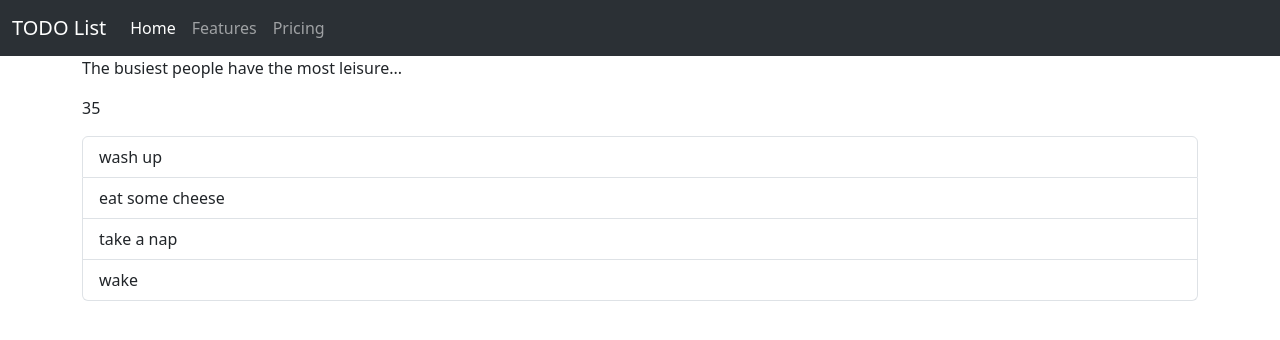
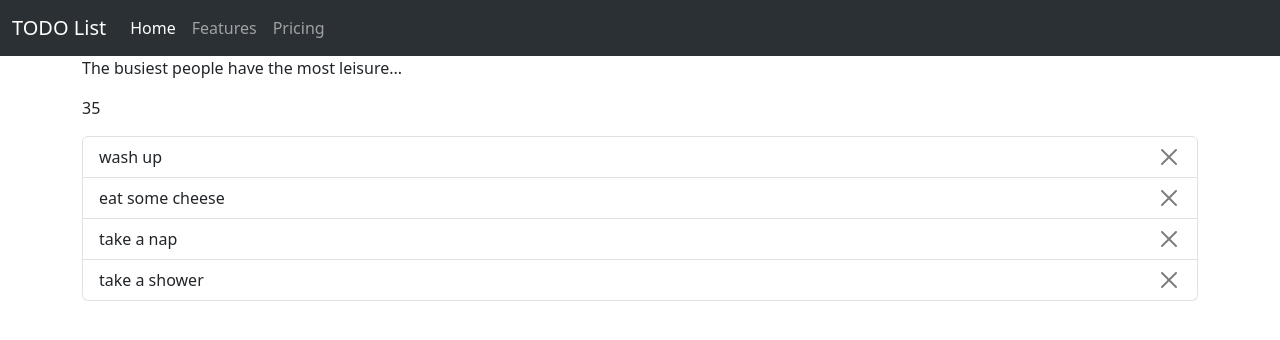
Before and after one commit to LuisaAlejandra/react-course, a React (Create React App) app: page / in a window 1280 px wide. Shown: the top 340 px of the page. Built offline with nearby package versions, Linux system fonts and the light colour scheme.

Commit message:
Handling Events - Delete

```diff
--- a/src/App.js
+++ b/src/App.js
@@ -15,9 +15,11 @@ class TodoComponent extends Component {
   constructor() {
     super();
     this.state = {
-      todos: ["wash up", "eat some cheese", "take a nap", "wake"],
+      todos: ["wash up", "eat some cheese", "take a nap", "take a shower"],
       age: 30,
     };
+    this.handleOnClick = this.handleOnClick.bind(this);
+    this.handleDelete = this.handleDelete.bind(this)
   }
 
   componentDidMount() {
@@ -32,15 +34,27 @@ class TodoComponent extends Component {
   //   ))
   // }
 
+  handleOnClick() {
+    alert(`you clicked me`);
+  }
+
+  handleDelete(item) {
+    this.setState((prevState) => ({
+      todos: prevState.todos.filter((val, index) => item !== val),
+    }));
+  }
+
   render() {
     const todoList = this.state.todos.map((item, index) => (
-        <TodoItem item={item} key={index} />
+      <TodoItem item={item} key={index} handleDelete={this.handleDelete} />
     ));
 
     return (
       <>
         <div className="container">
-          <p>The busiest people have the most leisure...</p>
+          <p onClick={this.handleOnClick}>
+            The busiest people have the most leisure...
+          </p>
           <p>{this.state.age}</p>
           <ul className="list-group">{todoList}</ul>
         </div>
@@ -51,11 +65,20 @@ class TodoComponent extends Component {
 
 class TodoItem extends Component {
   render() {
-    return(
-      <>
-        <li key={this.props.index} className="list-group-item">{this.props.item}</li>
-      </>
-    )
+    return (
+      <li
+        key={this.props.index}
+        className="list-group-item d-flex justify-content-between align-items-center"
+      >
+        {this.props.item}
+        <button
+          type="button"
+          className="btn-close"
+          arial-label="Close"
+          onClick={() => this.props.handleDelete(this.props.item)}
+        ></button>
+      </li>
+    );
   }
 }
 
```
